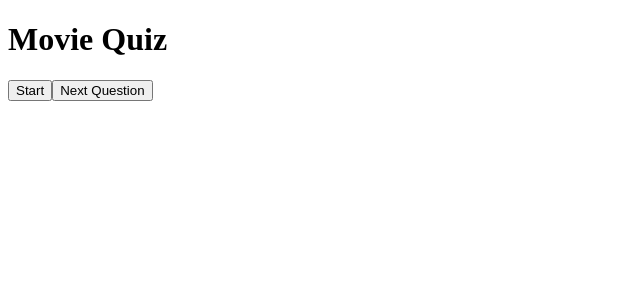
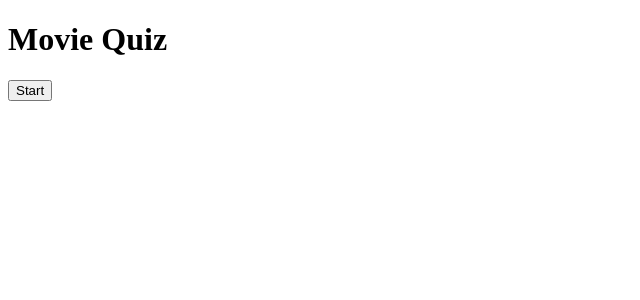
Before and after one commit to brhoughton/film-test, a React (Create React App) app: page / in a window 1280 px wide. Shown: the top 300 px of the page, without its empty margins (0-640 px from the left). Built offline with nearby package versions, Linux system fonts and the light colour scheme.

Commit message:
Implemented question and response states

```diff
--- a/src/App.tsx
+++ b/src/App.tsx
@@ -40,7 +40,24 @@ const App = () => {
     setLoading(false);
   };
 
-  const checkAnswer = (e: React.MouseEvent<HTMLButtonElement>) => {};
+  const checkAnswer = (e: React.MouseEvent<HTMLButtonElement>) => {
+    if (!gameOver) {
+      // Users answer
+      const answer = e.currentTarget.value;
+      // Check answer against correct value
+      const correct = questions[number].correct_answer === answer;
+      // Add score if answer is correct
+      if (correct) setScore((prev) => prev + 1);
+      // Save answer in the array for user answers
+      const answerObject = {
+        question: questions[number].question,
+        answer,
+        correct,
+        correctAnswer: questions[number].correct_answer,
+      };
+      setUserAnswers((prev) => [...prev, answerObject]);
+    }
+  };
 
   const nextQuestion = () => {};
 
@@ -66,11 +83,16 @@ const App = () => {
           callback={checkAnswer}
         />
       )}
-      <button
-        className="next"
-        onClick={nextQuestion}>
-        Next Question
-      </button>
+      {!gameOver &&
+      !loading &&
+      userAnswers.length === number + 1 &&
+      number !== TOTAL_QUESTIONS - 1 ? (
+        <button
+          className="next"
+          onClick={nextQuestion}>
+          Next Question
+        </button>
+      ) : null}
     </div>
   );
 };
--- a/src/components/QuestionCard.tsx
+++ b/src/components/QuestionCard.tsx
@@ -24,9 +24,10 @@ const QuestionCard: React.FC<Props> = ({
     <p dangerouslySetInnerHTML={{ __html: question }} />
     <div>
       {answers.map((answer) => (
-        <div>
+        <div key={answer}>
           <button
             disabled={userAnswer}
+            value={answer}
             onClick={callback}>
             <span dangerouslySetInnerHTML={{ __html: answer }} />
           </button>
```
